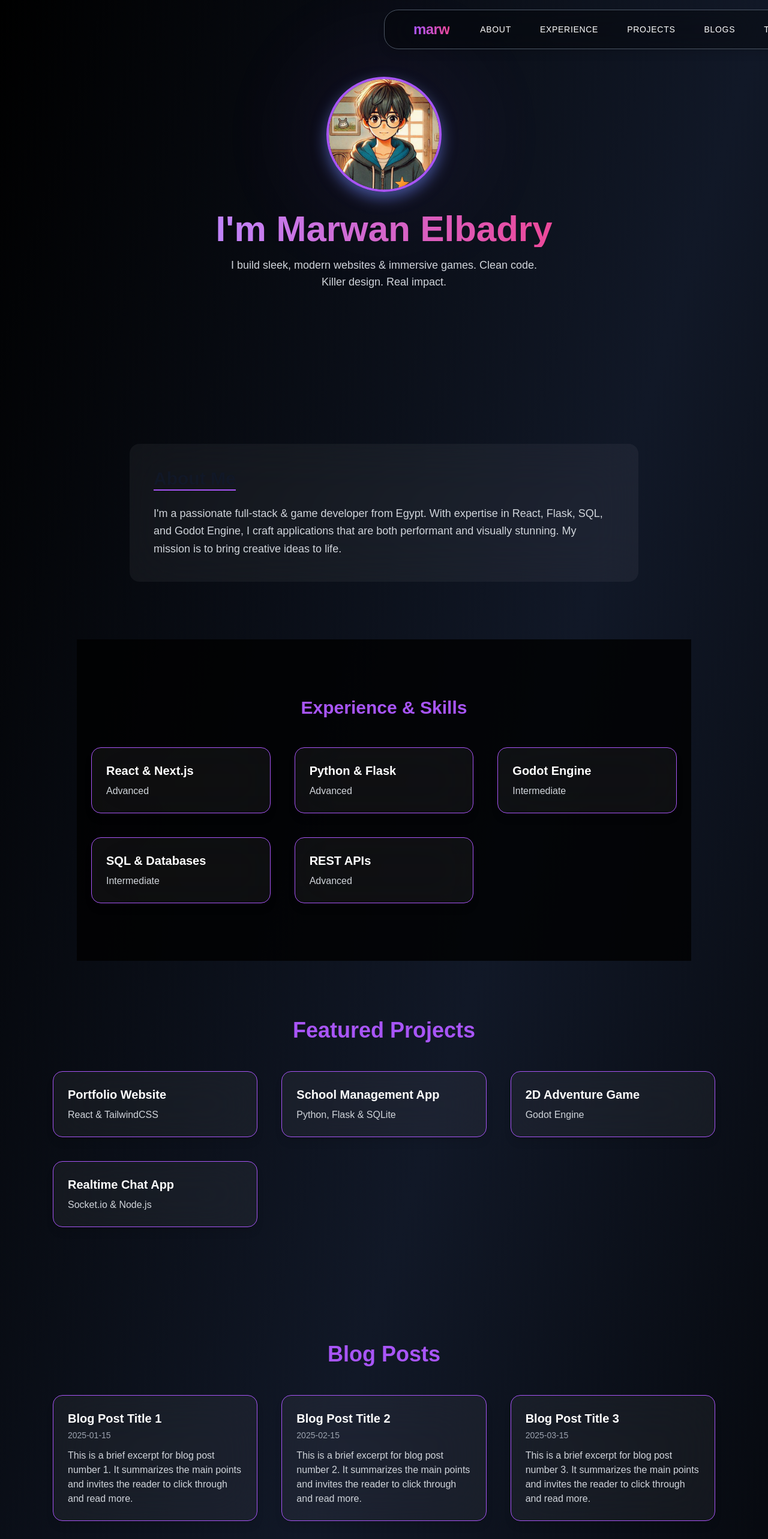
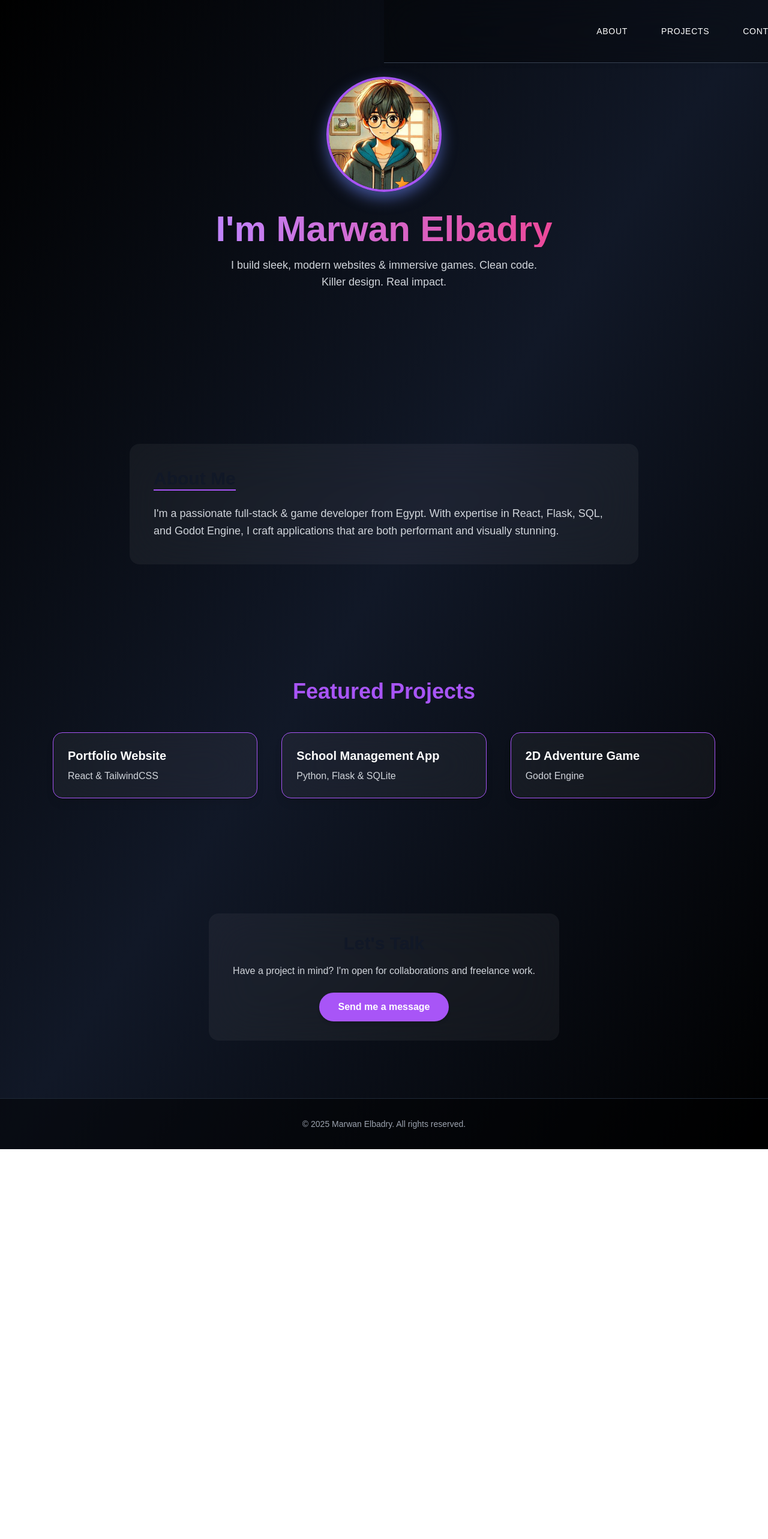
Before and after one commit to Kingmarw/kingmarw, a React (Vite) app: page / in a window 1280 px wide. Shown: the top 2566 px of the page at 60% size. After the commit the page ends 1916 px from the top, so only its background shows below. Built offline with nearby package versions, Linux system fonts and the light colour scheme.

Commit message:
Update App.jsx

```diff
--- a/src/App.jsx
+++ b/src/App.jsx
@@ -1,45 +1,28 @@
 import React from "react";
-import { motion, AnimatePresence } from "framer-motion";
+import { motion } from "framer-motion";
 import profile from "./assets/kingmarw.png";
 
 export default function App() {
   const fadeInUp = { hidden: { opacity: 0, y: 30 }, visible: { opacity: 1, y: 0 } };
-  const stagger = { visible: { transition: { staggerChildren: 0.15 } } };
-
-  // Dummy data for blog posts and testimonials
-  const blogPosts = Array.from({ length: 9 }, (_, i) => ({
-    title: `Blog Post Title ${i + 1}`,
-    date: `2025-${String(i + 1).padStart(2, '0')}-15`,
-    excerpt: `This is a brief excerpt for blog post number ${i + 1}. It summarizes the main points and invites the reader to click through and read more.`
-  }));
-
-  const testimonials = [
-    { name: 'Alice', text: 'Working with Marw was a fantastic experience. His code quality is top-notch!' },
-    { name: 'Bob', text: 'Creative, reliable, and fast. Highly recommend for any web or game project.' },
-    { name: 'Charlie', text: 'Marw delivered beyond expectations. The animations and design blew me away.' }
-  ];
+  const stagger = { visible: { transition: { staggerChildren: 0.2 } } };
 
   return (
     <div className="relative bg-gradient-to-br from-black via-gray-900 to-black text-white font-sans overflow-x-hidden min-h-screen scroll-smooth">
       {/* Header */}
-      <AnimatePresence>
       <motion.header
         initial={{ opacity: 0, y: -60 }}
         animate={{ opacity: 1, y: 0 }}
-          exit={{ opacity: 0, y: -60 }}
         transition={{ duration: 0.8 }}
-          className="fixed top-4 left-1/2 transform -translate-x-1/2 z-50 bg-black/30 backdrop-blur-2xl border border-gray-600 rounded-3xl px-12 py-4 flex items-center w-[90%] max-w-5xl shadow-lg"
+        className="fixed top-0 left-1/2 transform -translate-x-1/2 z-50 bg-black/30 backdrop-blur-2xl border-b border-gray-700 w-full max-w-5xl"
       >
-          <h1 className="text-2xl font-extrabold tracking-tight bg-gradient-to-r from-purple-500 to-pink-500 bg-clip-text text-transparent mr-auto">
-            marw
-          </h1>
+        <div className="flex items-center justify-center h-16 px-10">
           <motion.nav
             initial="hidden"
             animate="visible"
             variants={stagger}
-            className="absolute left-1/2 transform -translate-x-1/2 flex space-x-8 text-sm uppercase tracking-wider"
+            className="flex space-x-10 text-sm uppercase tracking-wider"
           >
-            {['about','experience','projects','blogs','testimonials','contact'].map((id) => (
+            {['about', 'projects', 'contact'].map((id) => (
               <motion.a
                 key={id}
                 href={`#${id}`}
@@ -52,19 +35,35 @@ export default function App() {
               </motion.a>
             ))}
           </motion.nav>
+        </div>
       </motion.header>
-      </AnimatePresence>
 
       {/* Hero */}
       <section id="hero" className="flex flex-col items-center justify-center text-center pt-32 pb-40 px-6">
         <motion.div variants={fadeInUp} initial="hidden" animate="visible" transition={{ duration: 1 }} className="relative">
-          <img src={profile} alt="Profile" className="w-48 h-48 rounded-full border-4 border-purple-500 shadow-[0_10px_25px_rgba(102,126,234,0.6)]" />
+          <img
+            src={profile}
+            alt="Profile"
+            className="w-48 h-48 rounded-full border-4 border-purple-500 shadow-[0_10px_25px_rgba(102,126,234,0.6)]"
+          />
           <div className="absolute inset-0 animate-ping rounded-full bg-purple-500 opacity-20 blur-2xl" />
         </motion.div>
-        <motion.h2 variants={fadeInUp} initial="hidden" animate="visible" transition={{ delay: 0.3, duration: 0.8 }} className="mt-8 text-5xl sm:text-6xl font-extrabold leading-tight bg-gradient-to-r from-purple-400 to-pink-500 bg-clip-text text-transparent">
+        <motion.h2
+          variants={fadeInUp}
+          initial="hidden"
+          animate="visible"
+          transition={{ delay: 0.3, duration: 0.8 }}
+          className="mt-8 text-5xl sm:text-6xl font-extrabold leading-tight bg-gradient-to-r from-purple-400 to-pink-500 bg-clip-text text-transparent"
+        >
           I'm Marwan Elbadry
         </motion.h2>
-        <motion.p variants={fadeInUp} initial="hidden" animate="visible" transition={{ delay: 0.6, duration: 0.8 }} className="mt-4 text-gray-300 max-w-md text-lg lg:max-w-lg">
+        <motion.p
+          variants={fadeInUp}
+          initial="hidden"
+          animate="visible"
+          transition={{ delay: 0.6, duration: 0.8 }}
+          className="mt-4 text-gray-300 max-w-md text-lg lg:max-w-lg"
+        >
           I build sleek, modern websites & immersive games. Clean code. Killer design. Real impact.
         </motion.p>
       </section>
@@ -74,28 +73,9 @@ export default function App() {
         <motion.div variants={fadeInUp} initial="hidden" whileInView="visible" viewport={{ once: true }} className="bg-white/5 backdrop-blur-2xl rounded-2xl p-10">
           <h3 className="text-3xl font-bold mb-6 border-b-2 border-purple-500 inline-block">About Me</h3>
           <p className="text-gray-300 leading-relaxed text-lg">
-            I'm a passionate full-stack & game developer from Egypt. With expertise in React, Flask, SQL, and Godot Engine, I craft applications that are both performant and visually stunning. My mission is to bring creative ideas to life.
+            I'm a passionate full-stack & game developer from Egypt. With expertise in React, Flask, SQL, and Godot Engine, I craft applications that are both performant and visually stunning.
           </p>
         </motion.div>
-      </section>
-
-      {/* Experience */}
-      <section id="experience" className="bg-black/80 px-6 py-24 max-w-5xl mx-auto">
-        <motion.h3 variants={fadeInUp} initial="hidden" whileInView="visible" viewport={{ once: true }} className="text-3xl font-bold mb-12 text-center text-purple-500">Experience & Skills</motion.h3>
-        <div className="grid sm:grid-cols-1 md:grid-cols-2 lg:grid-cols-3 gap-10">
-          {[
-            { title: 'React & Next.js', level: 'Advanced' },
-            { title: 'Python & Flask', level: 'Advanced' },
-            { title: 'Godot Engine', level: 'Intermediate' },
-            { title: 'SQL & Databases', level: 'Intermediate' },
-            { title: 'REST APIs', level: 'Advanced' }
-          ].map((item, idx) => (
-            <motion.div key={idx} variants={fadeInUp} transition={{ delay: idx * 0.2, duration: 0.6 }} whileHover={{ scale: 1.1 }} className="bg-white/5 backdrop-blur-2xl rounded-2xl p-6 shadow-lg hover:shadow-2xl transition-transform duration-300 border border-purple-500">
-              <h4 className="text-xl font-semibold mb-2 text-white">{item.title}</h4>
-              <p className="text-gray-300">{item.level}</p>
-            </motion.div>
-          ))}
-        </div>
       </section>
 
       {/* Projects */}
@@ -105,40 +85,18 @@ export default function App() {
           {[
             { title: 'Portfolio Website', desc: 'React & TailwindCSS' },
             { title: 'School Management App', desc: 'Python, Flask & SQLite' },
-            { title: '2D Adventure Game', desc: 'Godot Engine' },
-            { title: 'Realtime Chat App', desc: 'Socket.io & Node.js' }
+            { title: '2D Adventure Game', desc: 'Godot Engine' }
           ].map((proj, idx) => (
-            <motion.div key={idx} variants={fadeInUp} transition={{ delay: idx * 0.2, duration: 0.6 }} whileHover={{ scale: 1.08 }} className="bg-white/5 backdrop-blur-2xl rounded-2xl p-6 shadow-lg hover:shadow-2xl transition-transform duration-300 border border-purple-500">
+            <motion.div
+              key={idx}
+              variants={fadeInUp}
+              transition={{ delay: idx * 0.2, duration: 0.6 }}
+              whileHover={{ scale: 1.08 }}
+              className="bg-white/5 backdrop-blur-2xl rounded-2xl p-6 shadow-lg hover:shadow-2xl transition-transform duration-300 border border-purple-500"
+            >
               <h4 className="text-xl font-semibold mb-2 text-white">{proj.title}</h4>
               <p className="text-gray-300">{proj.desc}</p>
             </motion.div>
-          ))}
-        </div>
-      </section>
-
-      {/* Blogs */}
-      <section id="blogs" className="px-6 py-24 max-w-6xl mx-auto">
-        <motion.h3 variants={fadeInUp} initial="hidden" whileInView="visible" viewport={{ once: true }} className="text-4xl font-bold mb-12 text-center text-purple-500">Blog Posts</motion.h3>
-        <div className="grid sm:grid-cols-1 md:grid-cols-2 lg:grid-cols-3 gap-10">
-          {blogPosts.map((post, idx) => (
-            <motion.div key={idx} variants={fadeInUp} transition={{ delay: idx * 0.1, duration: 0.5 }} whileHover={{ scale: 1.05 }} className="bg-white/5 backdrop-blur-2xl rounded-2xl p-6 shadow-lg hover:shadow-2xl transition-transform duration-300 border border-purple-500">
-              <h4 className="text-xl font-semibold mb-1 text-white">{post.title}</h4>
-              <span className="text-sm text-gray-400 mb-3 block">{post.date}</span>
-              <p className="text-gray-300">{post.excerpt}</p>
-            </motion.div>
-          ))}
-        </div>
-      </section>
-
-      {/* Testimonials */}
-      <section id="testimonials" className="bg-black/80 px-6 py-24 max-w-5xl mx-auto">
-        <motion.h3 variants={fadeInUp} initial="hidden" whileInView="visible" viewport={{ once: true }} className="text-4xl font-bold mb-12 text-center text-purple-500">Testimonials</motion.h3>
-        <div className="grid sm:grid-cols-1 md:grid-cols-2 gap-10">
-          {testimonials.map((t, idx) => (
-            <motion.blockquote key={idx} variants={fadeInUp} transition={{ delay: idx * 0.2, duration: 0.6 }} className="bg-white/5 backdrop-blur-2xl rounded-2xl p-6 shadow-lg hover:shadow-2xl transition-shadow duration-300 border-l-4 border-purple-500">
-              <p className="italic text-gray-300">"{t.text}"</p>
-              <footer className="mt-4 text-sm text-gray-400">- {t.name}</footer>
-            </motion.blockquote>
           ))}
         </div>
       </section>
@@ -148,7 +106,11 @@ export default function App() {
         <motion.div variants={fadeInUp} initial="hidden" whileInView="visible" viewport={{ once: true }} className="bg-white/5 backdrop-blur-2xl rounded-2xl inline-block px-10 py-8">
           <h3 className="text-3xl font-bold mb-4">Let's Talk</h3>
           <p className="text-gray-300 mb-6">Have a project in mind? I'm open for collaborations and freelance work.</p>
-          <motion.a href="https://wa.me/+201119644023" whileHover={{ scale: 1.1 }} className="inline-block bg-purple-500 hover:bg-purple-600 transition-colors duration-300 text-white font-semibold px-8 py-3 rounded-full shadow-md">
+          <motion.a
+            href="https://wa.me/+201119644023"
+            whileHover={{ scale: 1.1 }}
+            className="inline-block bg-purple-500 hover:bg-purple-600 transition-colors duration-300 text-white font-semibold px-8 py-3 rounded-full shadow-md"
+          >
             Send me a message
           </motion.a>
         </motion.div>
```
Lines whose indentation alone changed are shown as unchanged.
